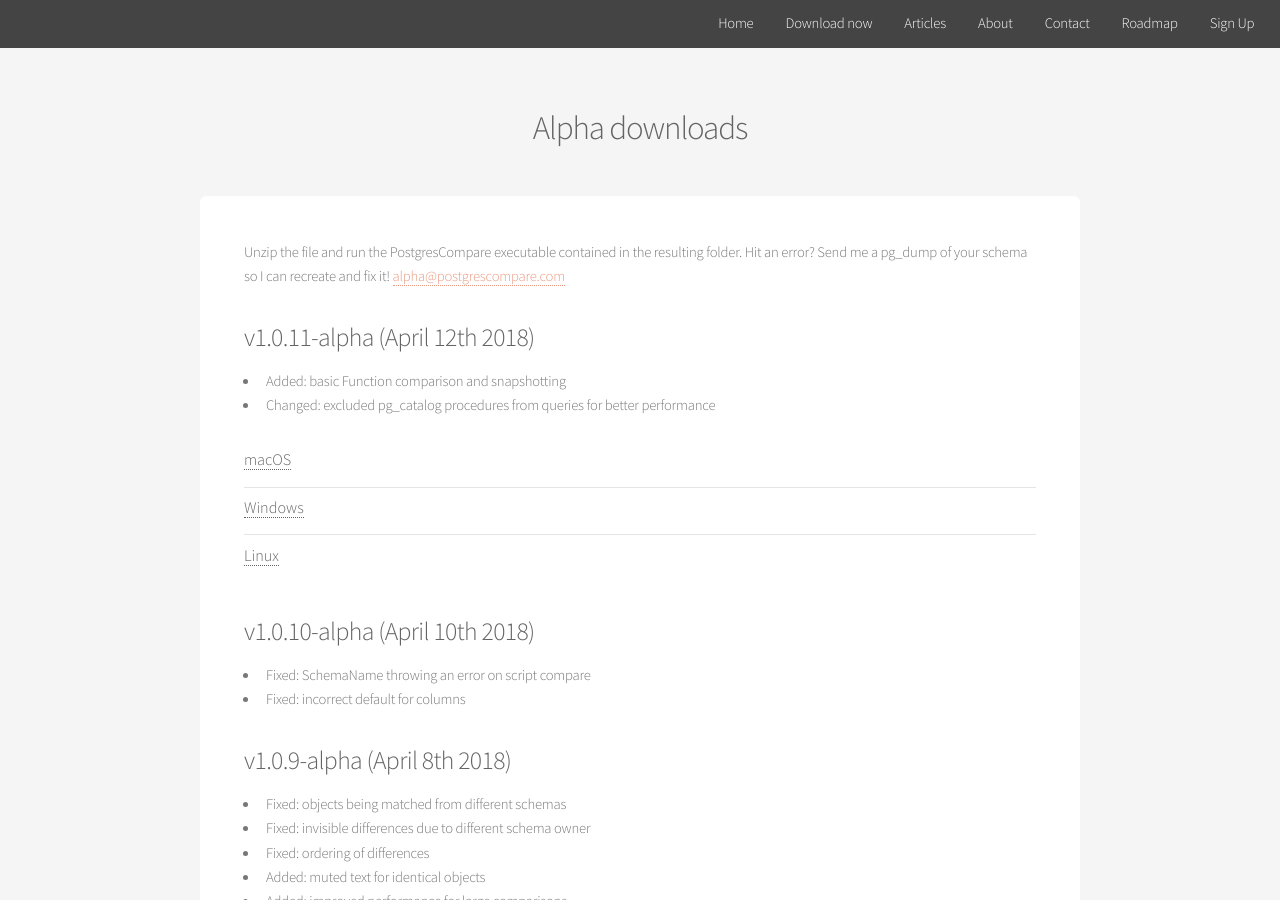
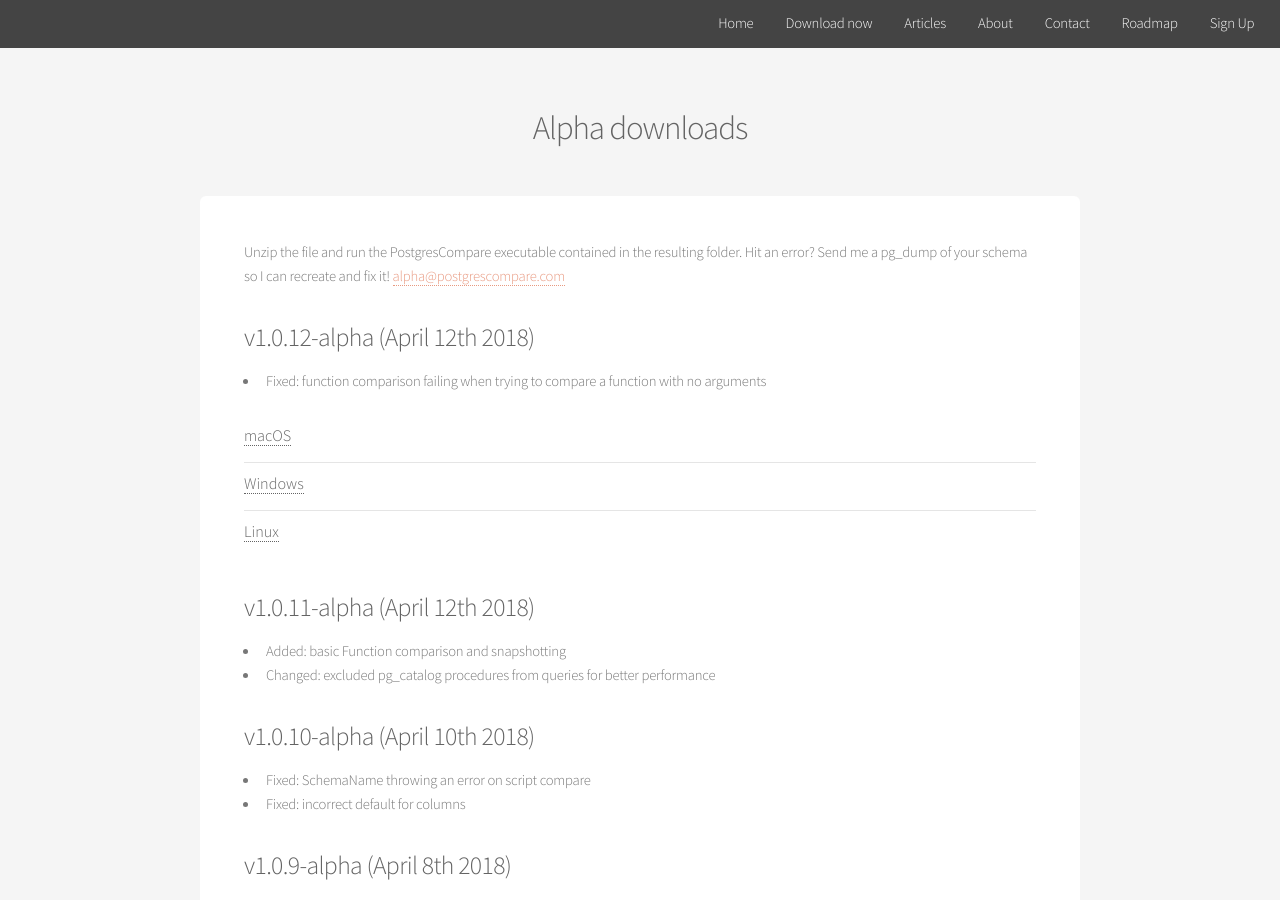
Before and after one commit to sql-migrate/backup2.sql-migrate.github.io, a Jekyll site: the page built from downloads.md, in a window 1280 px wide and 900 px high. Built offline with Jekyll 4.4.1, drawn with Linux system fonts in a browser that asks for light colours.

Commit message:
1.0.12-alpha

```diff
--- a/downloads.md
+++ b/downloads.md
@@ -6,33 +6,37 @@
 Unzip the file and run the PostgresCompare executable contained in the resulting folder. Hit an error? Send me a pg_dump of your schema so I can recreate and fix it! <a href="mailto:alpha@postgrescompare.com">alpha@postgrescompare.com</a>
 
 
-<h3>v1.0.11-alpha (April 12th 2018)</h3>
-  - Added: basic Function comparison and snapshotting
-  - Changed: excluded pg_catalog procedures from queries for better performance
+<h3>v1.0.12-alpha (April 12th 2018)</h3>
+  - Fixed: function comparison failing when trying to compare a function with no arguments
 
   <ul class="alt">
       <li>
         <h4>
           <a class="post-link"
-          onclick="var that=this;ga('send', 'event','Download','macOS 1.0.11-alpha',this.href);setTimeout(function(){location.href=that.href;},200);return false;"
-          href="http://downloads.postgrescompare.com/builds/PostgresCompare-darwin-x64_1.0.11-alpha.zip">macOS</a>
+          onclick="var that=this;ga('send', 'event','Download','macOS 1.0.12-alpha',this.href);setTimeout(function(){location.href=that.href;},200);return false;"
+          href="http://downloads.postgrescompare.com/builds/PostgresCompare-darwin-x64_1.0.12-alpha.zip">macOS</a>
         </h4>
       </li>
       <li>
         <h4>
           <a class="post-link"
-          onclick="var that=this;ga('send', 'event','Download','Windows 1.0.11-alpha',this.href);setTimeout(function(){location.href=that.href;},200);return false;"
-          href="http://downloads.postgrescompare.com/builds/PostgresCompare-win32-x64_1.0.11-alpha.zip">Windows</a>
+          onclick="var that=this;ga('send', 'event','Download','Windows 1.0.12-alpha',this.href);setTimeout(function(){location.href=that.href;},200);return false;"
+          href="http://downloads.postgrescompare.com/builds/PostgresCompare-win32-x64_1.0.12-alpha.zip">Windows</a>
         </h4>
       </li>
       <li>
         <h4>
           <a class="post-link"
-          onclick="var that=this;ga('send', 'event','Download','Linux 1.0.11-alpha',this.href);setTimeout(function(){location.href=that.href;},200);return false;"
-          href="http://downloads.postgrescompare.com/builds/PostgresCompare-linux-x64_1.0.11-alpha.zip">Linux</a>
+          onclick="var that=this;ga('send', 'event','Download','Linux 1.0.12-alpha',this.href);setTimeout(function(){location.href=that.href;},200);return false;"
+          href="http://downloads.postgrescompare.com/builds/PostgresCompare-linux-x64_1.0.12-alpha.zip">Linux</a>
         </h4>
       </li>
   </ul>
+
+
+<h3>v1.0.11-alpha (April 12th 2018)</h3>
+  - Added: basic Function comparison and snapshotting
+  - Changed: excluded pg_catalog procedures from queries for better performance
 
 <h3>v1.0.10-alpha (April 10th 2018)</h3>
   - Fixed: SchemaName throwing an error on script compare
```
